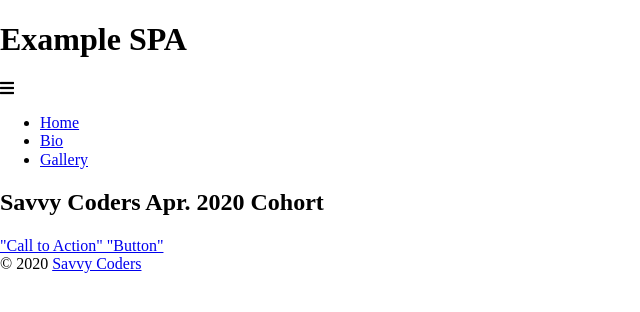
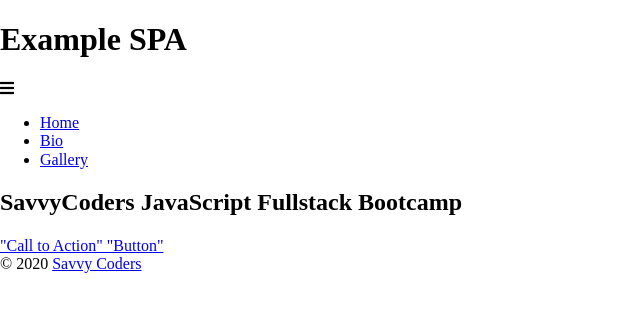
Before and after one commit to savvy-coders/savvy-spa-starter, a website built with Parcel: page index.html in a window 1280 px wide. Shown: the whole page, without its empty margins (0-640 px from the left). Built offline with nearby package versions, Linux system fonts and the light colour scheme.

Commit message:
Update Header

```diff
--- a/index.html
+++ b/index.html
@@ -4,7 +4,7 @@
   <meta charset="UTF-8">
   <meta name="viewport" content="width=device-width, initial-scale=1.0">
   <meta http-equiv="X-UA-Compatible" content="ie=edge">
-  <title>Savvy Coders Apr. 2020 Cohort</title>
+  <title>SavvyCoders JavaScript Fullstack Bootcamp</title>
   <link rel="stylesheet" href="style.css">
   <link rel="stylesheet" href="https://cdnjs.cloudflare.com/ajax/libs/normalize/8.0.1/normalize.min.css">
   <link href="https://fonts.googleapis.com/css?family=Merriweather:400,900,900i|Montserrat&display=swap" rel="stylesheet">
@@ -23,7 +23,7 @@
     </ul>
   </nav>
   <section id="jumbotron">
-    <h2>Savvy Coders Apr. 2020 Cohort</h2>
+    <h2>SavvyCoders JavaScript Fullstack Bootcamp</h2>
     <a href="index.html">"Call to Action" "Button"</a>
   </section>
   <footer>
```
